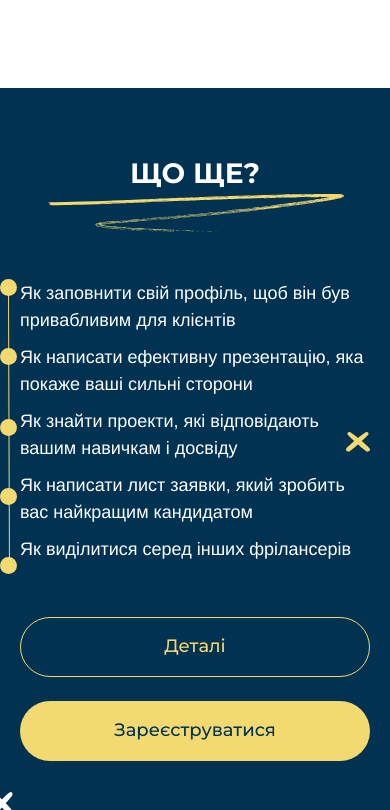
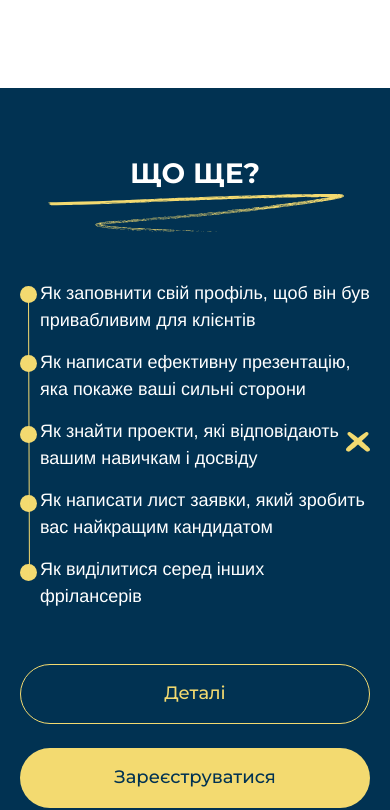
Before and after one commit to nataliakif/landing, a React (Create React App) app: page / in a window 390 px wide. Shown: the part 1794-2604 px from the top of the page. Built offline with nearby package versions, Linux system fonts and the light colour scheme.

Commit message:
Update WhatElse.css

```diff
--- a/src/components/WhatElse/WhatElse.css
+++ b/src/components/WhatElse/WhatElse.css
@@ -18,6 +18,7 @@
 
   .wrapper {
     align-items: flex-start;
+    position: relative;
   }
   .whatElse_title {
     font-size: 40px;
@@ -39,16 +40,19 @@
     text-transform: uppercase;
   }
   .whatElse_list li {
-    margin-bottom: 10px;
+    margin-bottom: 15px;
     font-family: Helvetica Neue;
     font-size: 18px;
     line-height: 27px;
   }
+  .whatElse_list {
+    margin-left: 20px;
+  }
 }
 .whatElse_sub {
   position: absolute;
-  left: -20px;
-  top: 40px;
+  left: 0px;
+  top: 47px;
 }
 .whatElse_list {
   list-style: none;
```
